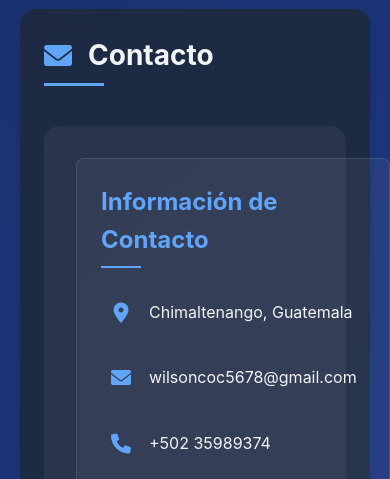
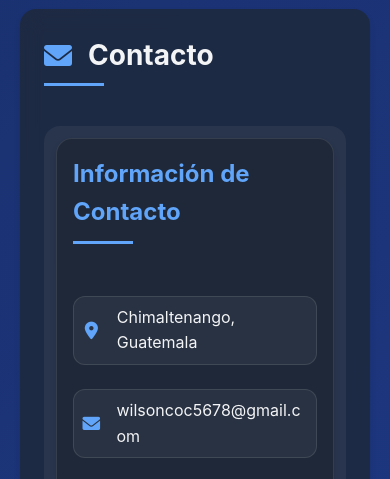
Before and after one commit to wilsoon77/Micv, a website: page index.html in a window 390 px wide. Shown: the part 5170-5649 px from the top of the page. Drawn offline with nearby package versions, Linux system fonts and the light colour scheme.

Commit message:
mejora_responsiva

```diff
--- a/style.css
+++ b/style.css
@@ -27,7 +27,7 @@ body {
   color: var(--color-text);
   line-height: 1.6;
   min-height: 100vh;
-  padding-top: 60px; /* Espacio para la navbar fija */
+  padding-top: 60px;
 }
 
 .container {
@@ -495,31 +495,40 @@ body {
   color: white;
 }
 
-/* Formulario de contacto */
+/* Formulario de contacto - Actualizado */
 .contact-container {
   display: grid;
-  grid-template-columns: repeat(auto-fit, minmax(300px, 1fr));
+  grid-template-columns: repeat(2, 1fr);
   gap: 2rem;
   background: rgba(255, 255, 255, 0.05);
   padding: 2rem;
   border-radius: 1rem;
+  max-width: 1200px;
+  margin: 0 auto;
 }
 
 .contact-info-section,
 .contact-form-section {
   padding: 2rem;
-  background: rgba(255, 255, 255, 0.05);
-  border-radius: 0.5rem;
+  background: rgba(31, 41, 55, 0.95);
+  border-radius: 1rem;
   border: 1px solid rgba(255, 255, 255, 0.1);
+  box-shadow: 0 4px 6px rgba(0, 0, 0, 0.1);
+}
+
+.contact-info-section {
+  display: flex;
+  flex-direction: column;
+  gap: 2rem;
 }
 
 .contact-info-section h3,
 .contact-form-section h3 {
   color: var(--color-secondary);
+  font-size: 1.75rem;
   margin-bottom: 1.5rem;
-  font-size: 1.5rem;
   position: relative;
-  padding-bottom: 0.5rem;
+  padding-bottom: 0.75rem;
 }
 
 .contact-info-section h3::after,
@@ -528,8 +537,8 @@ body {
   position: absolute;
   bottom: 0;
   left: 0;
-  width: 40px;
-  height: 2px;
+  width: 60px;
+  height: 3px;
   background-color: var(--color-secondary);
 }
 
@@ -543,27 +552,36 @@ body {
   display: flex;
   align-items: center;
   gap: 1rem;
-  padding: 0.5rem;
-  border-radius: 0.5rem;
+  padding: 1rem;
+  border-radius: 0.75rem;
+  background: rgba(255, 255, 255, 0.05);
   transition: var(--transition-default);
+  border: 1px solid rgba(255, 255, 255, 0.1);
 }
 
 .contact-details .info-item:hover {
-  background: rgba(255, 255, 255, 0.05);
-  transform: translateX(5px);
+  transform: translateX(10px);
+  background: rgba(255, 255, 255, 0.1);
+  border-color: var(--color-secondary);
 }
 
 .contact-details .info-item i {
-  font-size: 1.25rem;
+  font-size: 1.5rem;
   color: var(--color-secondary);
-  width: 24px;
-  text-align: center;
+  width: 30px;
+  height: 30px;
+  display: flex;
+  align-items: center;
+  justify-content: center;
 }
 
+.contact-details .info-item p,
 .contact-details .info-item a {
   color: var(--color-text);
   text-decoration: none;
+  font-size: 1rem;
   transition: var(--transition-default);
+  word-break: break-word;
 }
 
 .contact-details .info-item a:hover {
@@ -691,6 +709,17 @@ footer p {
   .section-title {
     font-size: 2rem;
   }
+
+  .contact-container {
+    grid-template-columns: 1fr;
+    max-width: 800px;
+    padding: 1.5rem;
+  }
+
+  .contact-info-section,
+  .contact-form-section {
+    padding: 1.5rem;
+  }
 }
 
 @media (max-width: 768px) {
@@ -741,12 +770,28 @@ footer p {
   }
 
   .contact-container {
-    grid-template-columns: 1fr;
+    padding: 1rem;
   }
 
   .contact-info-section,
   .contact-form-section {
-    padding: 1.5rem;
+    padding: 1.25rem;
+  }
+
+  .contact-info-section h3,
+  .contact-form-section h3 {
+    font-size: 1.5rem;
+    margin-bottom: 1.25rem;
+  }
+
+  .contact-details .info-item {
+    padding: 0.75rem;
+  }
+
+  .contact-details .info-item i {
+    font-size: 1.25rem;
+    width: 25px;
+    height: 25px;
   }
 }
 
@@ -776,6 +821,40 @@ footer p {
   .project-content {
     padding: 1rem;
   }
+
+  .contact-container {
+    padding: 0.75rem;
+    gap: 1rem;
+  }
+
+  .contact-info-section,
+  .contact-form-section {
+    padding: 1rem;
+  }
+
+  .contact-details .info-item {
+    padding: 0.5rem;
+    font-size: 0.9rem;
+  }
+
+  .contact-details .info-item i {
+    font-size: 1.1rem;
+    width: 20px;
+    height: 20px;
+  }
+
+  .form-group {
+    margin-bottom: 1rem;
+  }
+
+  .form-group input,
+  .form-group textarea {
+    padding: 0.6rem;
+  }
+
+  button[type='submit'] {
+    padding: 0.75rem;
+  }
 }
 
 /* Clases de utilidad */
```
